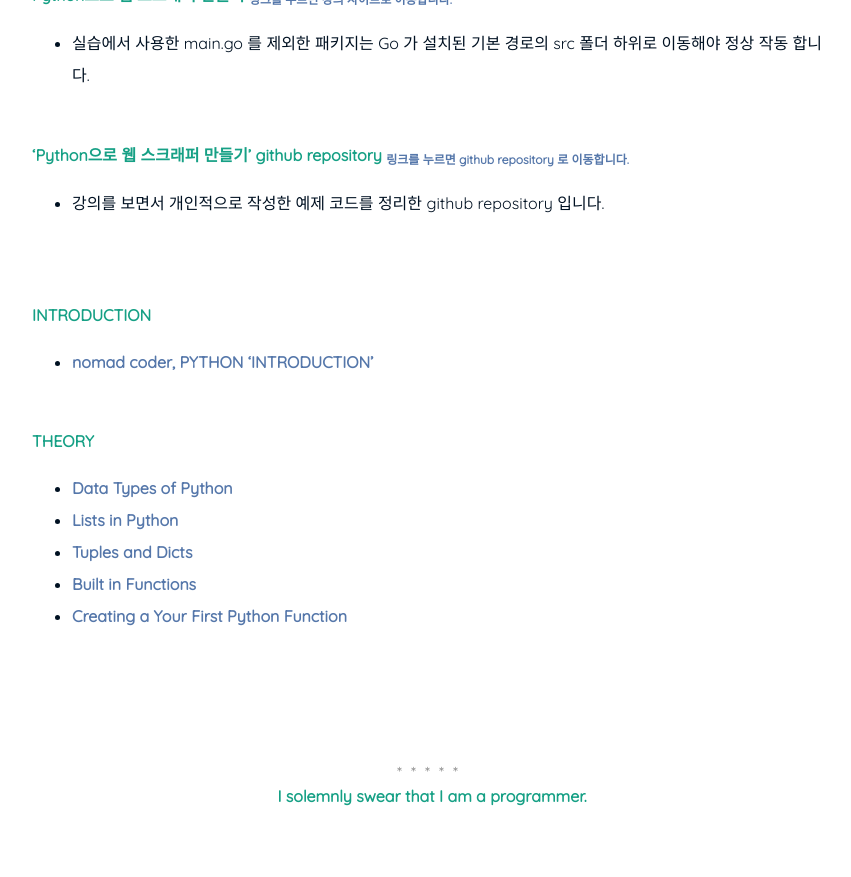
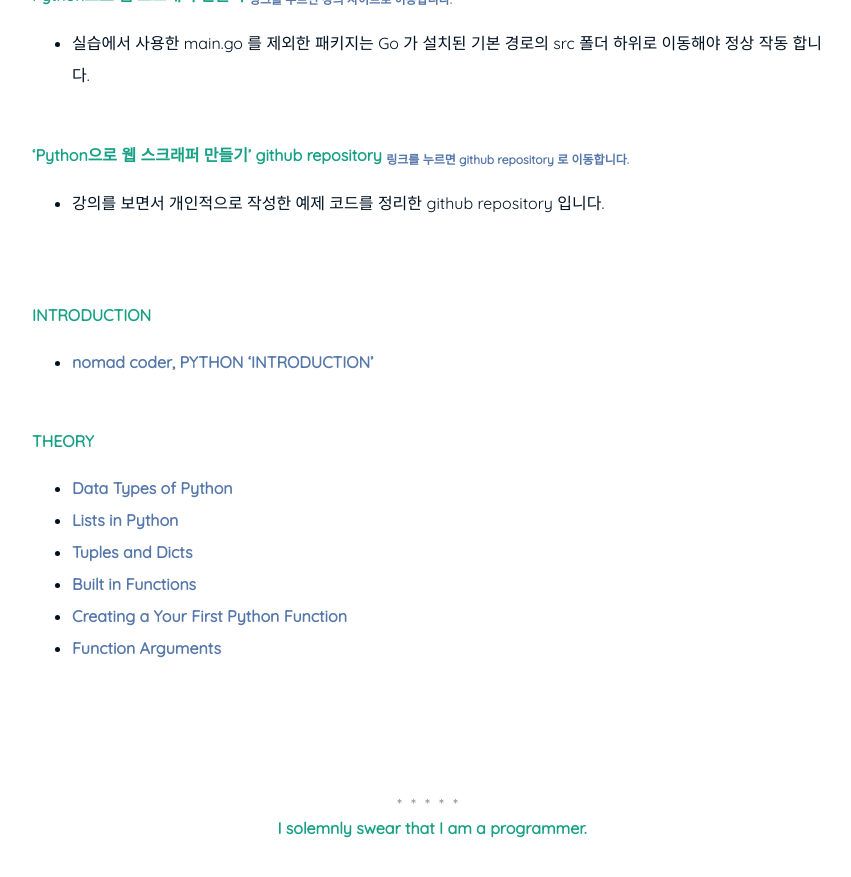
Before and after one commit to nimkoes/portfolio, a Jekyll site: the page built from _posts/2021-05-31-Python-Language-Study.md, in a window 1280 px wide and 900 px high, scrolled down 1391 px. Shown: the top 877 px of the window, without its empty margins (208-1059 px from the left). Built offline with Jekyll 4.4.1, drawn with Linux system fonts in a browser that asks for light colours.

Commit message:
mod post, theory 1.5 function arguments

```diff
--- a/_posts/2021-05-31-Python-Language-Study.md
+++ b/_posts/2021-05-31-Python-Language-Study.md
@@ -53,6 +53,7 @@
 - [Tuples and Dicts][link_blog_004]
 - [Built in Functions][link_blog_005]
 - [Creating a Your First Python Function][link_blog_006]
+- [Function Arguments][link_blog_007]
 
 
 
```
Also changed, not shown: other parts of _posts/2021-05-31-Python-Language-Study.md (+1 -0 lines).
